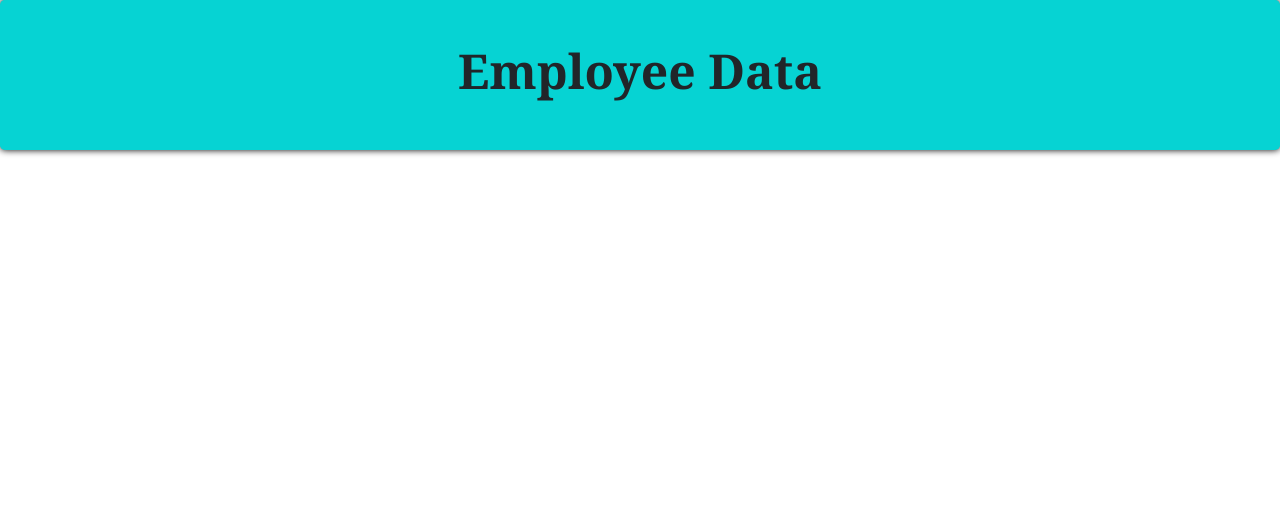
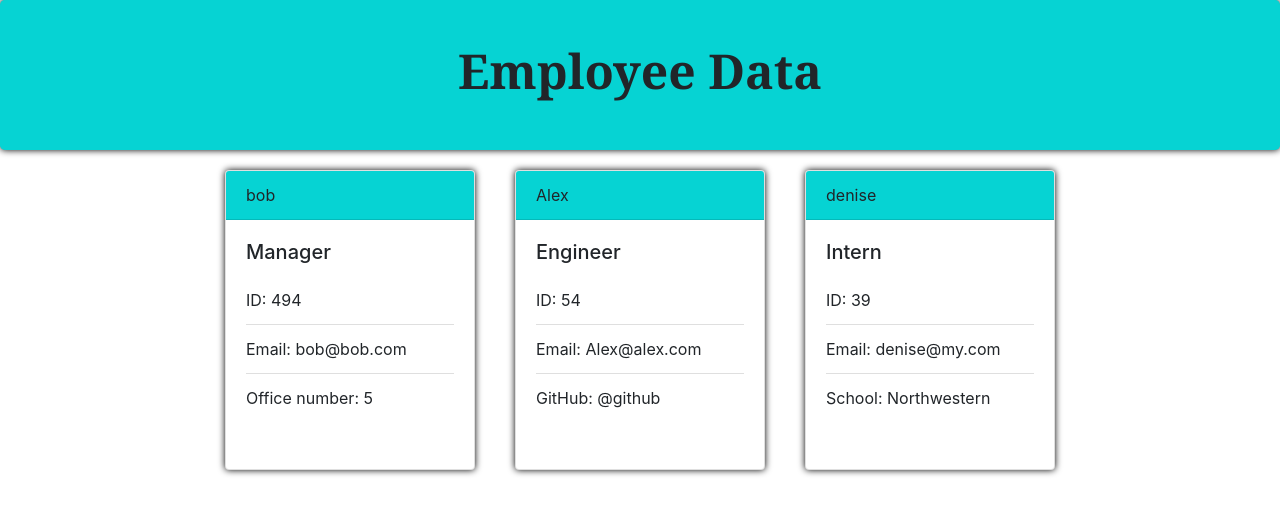
Before and after one commit to AndreTheTallGuy/homework10, a website: page index.html in a window 1280 px wide. Drawn offline with nearby package versions, Linux system fonts and the light colour scheme.

```diff
--- a/index.html
+++ b/index.html
@@ -59,3 +59,47 @@
 <body>
     <div class="jumbotron">Employee Data</div>
     <div class="flex">
+
+            <div class="card">
+                <div class="card-header">
+                    bob
+                </div>
+                <div class="card-body">
+                    <h5 class="card-title">Manager</h5>
+                    <ul class="list-group list-group-flush">
+                        <li class="list-group-item">ID: 494</li>
+                        <li class="list-group-item">Email: bob@bob.com</li>
+                        <li class="list-group-item">Office number: 5</li>
+                    </ul>
+                </div>
+            </div>
+
+
+                    <div class="card">
+                <div class="card-header">
+                    Alex
+                </div>
+                <div class="card-body">
+                    <h5 class="card-title">Engineer</h5>
+                    <ul class="list-group list-group-flush">
+                        <li class="list-group-item">ID: 54</li>
+                        <li class="list-group-item">Email: Alex@alex.com</li>
+                        <li class="list-group-item">GitHub: @github</li>
+                    </ul>
+                </div>
+            </div>
+
+
+            <div class="card">
+                <div class="card-header">
+                    denise
+                </div>
+                <div class="card-body">
+                    <h5 class="card-title">Intern</h5>
+                    <ul class="list-group list-group-flush">
+                        <li class="list-group-item">ID: 39</li>
+                        <li class="list-group-item">Email: denise@my.com</li>
+                        <li class="list-group-item">School: Northwestern</li>
+                    </ul>
+                </div>
+            </div>
```
Also changed, not shown: 1 other file.
